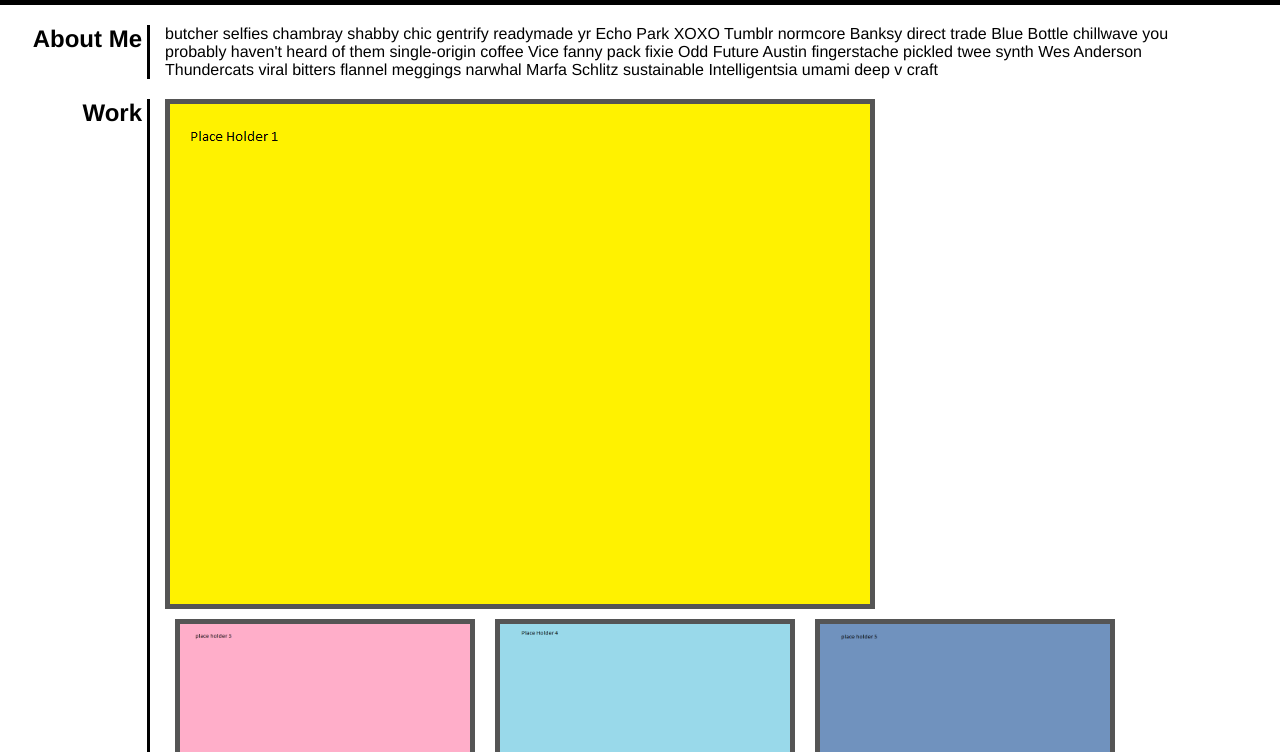
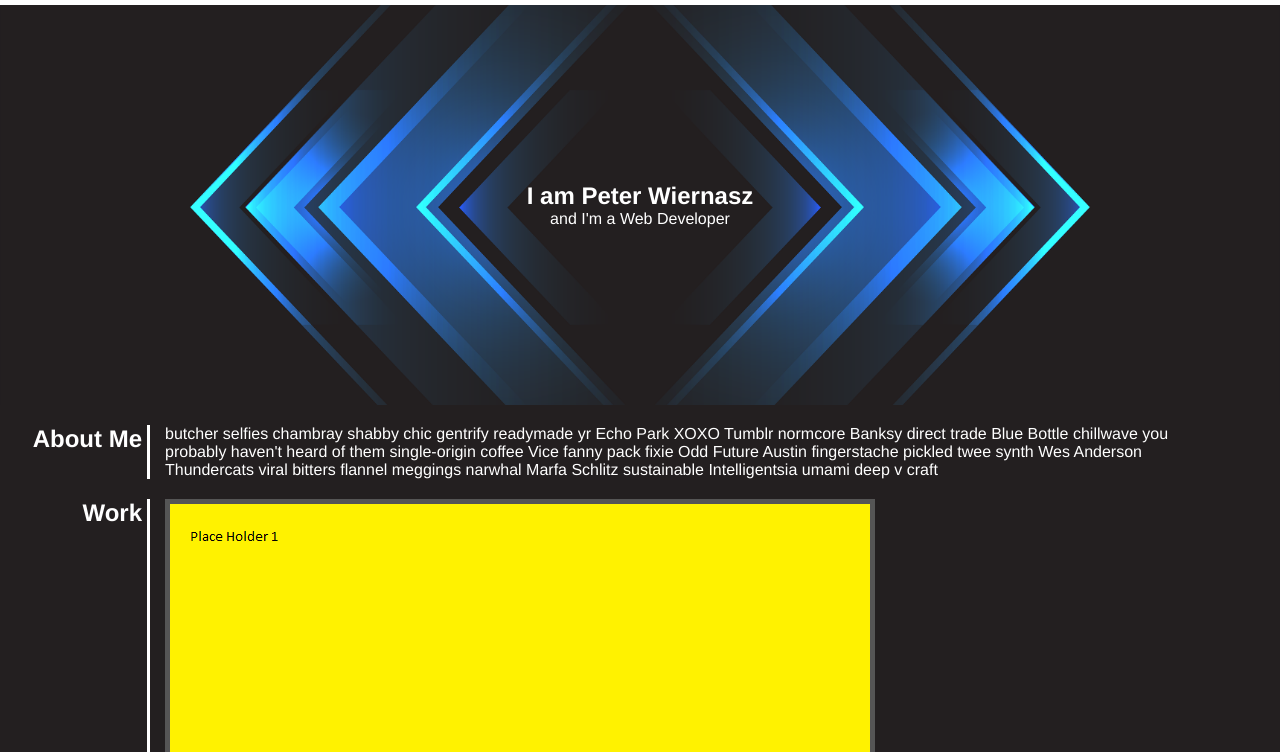
Before and after one commit to PWiernasz/Professional-Portfolio, a plain HTML site: page index.html in a window 1280 px wide. Shown: the part 77-829 px from the top of the page. Drawn offline with Linux system fonts and the light colour scheme.

Commit message:
adding style colors

```diff
--- a/assets/css/style.css
+++ b/assets/css/style.css
@@ -1,7 +1,7 @@
 :root {
-    --primary-color: #ff1d92;
+    --primary-color: #231f20;
     --secondary-color: #024e76;
-    --tertiary-color: black;
+    --tertiary-color: white;
   }
 
   * {
@@ -12,6 +12,7 @@
 
   body {
     color: var(--tertiary-color);
+    background-color: var(--primary-color);
     font-family: Helvetica, Arial, sans-serif;
   }
 
@@ -35,6 +36,8 @@
     position: -webkit-sticky;
     top: 0;
     background-size: cover;
+
+
   }
 
   header h1 {
@@ -76,6 +79,25 @@
     border-radius: 15px;
     text-shadow: none;
   }
+
+.hero {
+    background-image: url("../images/banner.webp");
+    height: 50%;
+    background-position: center;
+  background-repeat: no-repeat;
+  background-size: cover;
+  position: relative;
+}
+
+.hero-text {
+    text-align: center;
+    position: absolute;
+    top: 50%;
+    left: 50%;
+    transform: translate(-50%, -50%);
+    color: white;
+  }
+
 
   .about {
     display: flex;
@@ -164,6 +186,7 @@
     font-weight: lighter;
     font-size: 1.55vw;
     text-decoration: underline;
+    color: var(--tertiary-color);
   }
 
   /* UTILITIES */
--- a/index.html
+++ b/index.html
@@ -32,7 +32,12 @@
         </header>
 
         <!-- Hero section -->
-
+        <section class="hero">
+            <div class="hero-text">
+                <h1>I am Peter Wiernasz</h1>
+                <p> and I'm a Web Developer</p>
+            </div>
+        </section>
 
 
         <!-- About Me -->
```
Also changed, not shown: assets/images/banner.jpg (added), assets/images/banner.webp (added), 1 other file.
